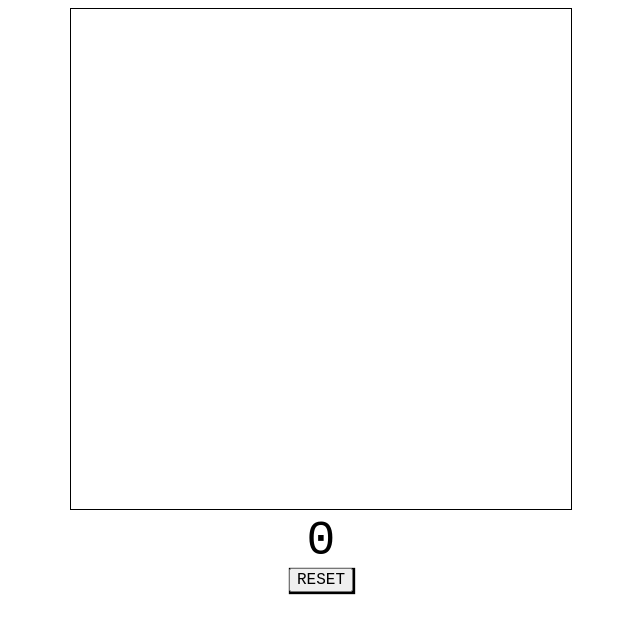
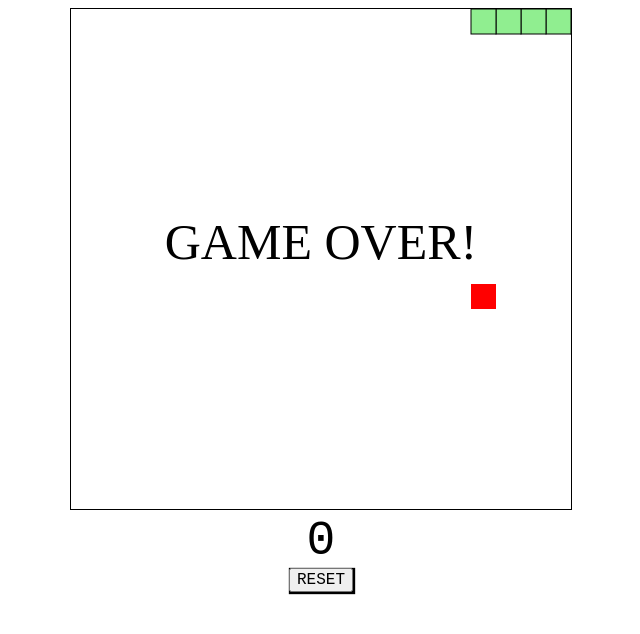
Before and after one commit to yarkhan706/snake-game, a plain HTML site: page index.html in a window 1280 px wide. Both pictures are taken after a click on the button "RESET". Shown: the whole page, without its empty margins (319-959 px from the left). Drawn offline with Linux system fonts and the light colour scheme.

Commit message:
update index.js file

```diff
--- a/index.html
+++ b/index.html
@@ -10,7 +10,7 @@
 
     <div id="gamecontainer">
         <canvas id="gameboard" width="500px" height="500px"></canvas>
-        <div id="score">0</div>
+        <div id="scoretext">0</div>
         <button id="reset">RESET</button>
     </div>
 
--- a/index.js
+++ b/index.js
@@ -0,0 +1,167 @@
+const gameboard = document.querySelector("#gameboard");
+const context = gameboard.getContext("2d");
+const scoreText = document.querySelector("#scoretext");
+const reset = document.querySelector("#reset");
+
+const boardHeight = gameboard.height;
+const boardWidth = gameboard.width;
+const background = "white";
+const snakeColor = "lightgreen";
+const snakeBorer = "black";
+const snakeFood = "red";
+const unitSize = 25;
+let running = false;
+let xVelocity = unitSize;
+let yVelocity = 0;
+let foodX = 0;
+let foodY = 0;
+let score = 0;
+let snake = [
+    {x:unitSize * 4, y:0},
+    {x:unitSize * 3, y:0},
+    {x:unitSize * 2, y:0},
+    {x:unitSize , y:0},
+    {x:0 ,y:0}
+]
+
+window.addEventListener("keydown",changeDirection)
+reset.addEventListener("click",resetGame)
+
+gameStart();
+
+function gameStart(){
+    running = true;
+    scoreText.textContent = score;
+    createFood();
+    drawFood();
+    nextTick();
+};
+function nextTick(){
+    if(running){
+        setTimeout(()=>
+        {clearBoard(),
+         drawFood(),
+         moveSnake(),
+         drawSnake(),
+         checkGameover(),
+         nextTick()
+        },75)
+    }
+    else{
+        displayGameover();
+    }
+};
+function clearBoard(){
+    context.fillStyle = background;
+    context.fillRect(0,0,boardWidth,boardHeight)
+};
+function createFood(){
+    function randomFood(min,max)
+    {
+        const randNo = Math.round((Math.random() * (max-min)+min) / unitSize ) * unitSize;
+        return randNo;
+    }
+
+    foodX = randomFood(0,boardWidth-unitSize);
+    foodY = randomFood (0, boardWidth-unitSize)
+};
+function drawFood(){
+    context.fillStyle = snakeFood;
+    context.fillRect(foodX,foodY,unitSize,unitSize)
+};
+function moveSnake(){
+    const head = {x:snake[0].x + xVelocity,
+                y:snake[0].y + yVelocity
+    }
+    snake.unshift(head)
+    if(snake[0].x == foodX && snake[0].y == foodY)
+    {
+        score += 1;
+        scoreText.textContent = score;
+        createFood();
+    }
+    else{
+        snake.pop();
+    }
+};
+function drawSnake(){
+    context.fillStyle = snakeColor;
+    context.strokeStyle = snakeBorer;
+    snake.forEach(snakePart =>{
+        context.fillRect(snakePart.x,snakePart.y,unitSize,unitSize)
+        context.strokeRect(snakePart.x,snakePart.y,unitSize,unitSize)
+    })
+
+};
+function changeDirection(event){
+    const keyPressed = event.keyCode;
+    const LEFT = 37;
+    const UP = 38;
+    const RIGHT = 39;
+    const DOWN = 40;
+
+    const goingUp = (yVelocity == -unitSize);
+    const goingDown = (yVelocity == unitSize);
+    const goingRight = (xVelocity == unitSize);
+    const goingLeft = (xVelocity == -unitSize);
+
+    switch(true){
+        case(keyPressed == LEFT && !goingRight):
+            xVelocity = -unitSize;
+            yVelocity = 0;
+            break;
+        case(keyPressed == UP && !goingDown):
+            xVelocity = 0;
+            yVelocity = -unitSize;
+            break;
+        case(keyPressed == RIGHT && !goingLeft):
+            xVelocity = unitSize;
+            yVelocity = 0;
+            break;
+        case(keyPressed == DOWN && !goingUp):
+            xVelocity = 0;
+            yVelocity = unitSize;
+            break;
+    }
+};
+function checkGameover(){
+    switch(true){
+        case (snake[0].x < 0):
+            running = false;
+            break;
+        case (snake[0].x >= boardWidth):
+            running = false;
+            break;
+        case (snake[0].y < 0):
+            running = false;
+            break;
+        case (snake[0].y >= boardHeight):
+                running = false;
+                break;
+    }
+    for(let i = 1; i < snake.length; i+=1){
+        if(snake[i].x == snake[0].x && snake[i].y == snake[0].y){
+            running = false;
+        }
+    }
+};
+function displayGameover(){
+    context.font = "50px MV Boli";
+    context.fillStyle = "black";
+    context.textAlign = "center";
+    context.fillText("GAME OVER!", boardWidth / 2, boardHeight / 2);
+    running = false;
+};
+function resetGame(){
+    score = 0;
+    xVelocity = unitSize;
+    yVelocity = 0;
+    snake = [
+        {x:unitSize * 4, y:0},
+        {x:unitSize * 3, y:0},
+        {x:unitSize * 2, y:0},
+        {x:unitSize, y:0},
+        {x:0, y:0}
+    ];
+    gameStart();
+};
--- a/style.css
+++ b/style.css
@@ -6,7 +6,7 @@
     text-align: center;
 }
 
-#score{
+#scoretext{
     font-size: 3rem;
     font-family: 'Courier New', Courier, monospace;
 }
```
